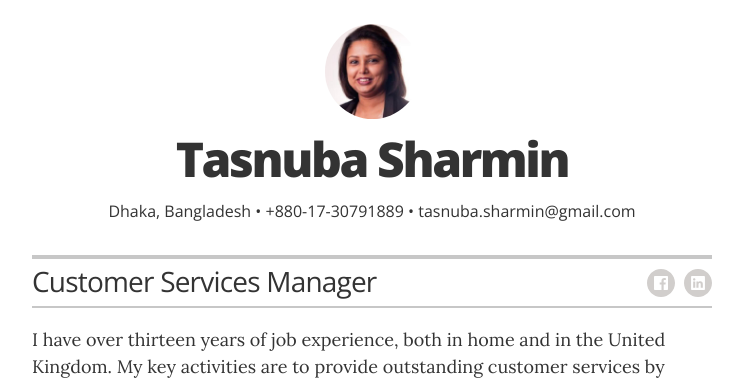
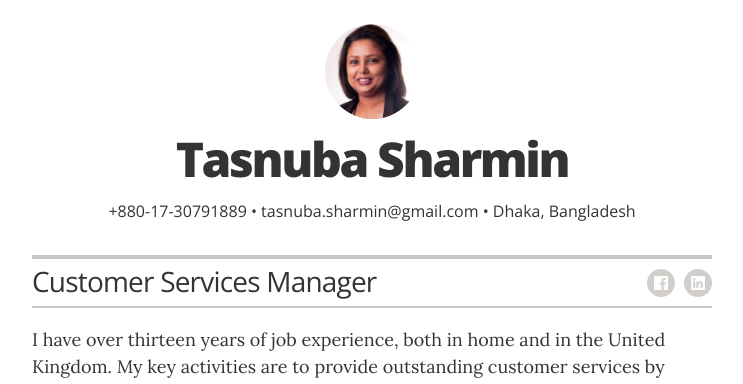
Before and after one commit to Tasnuba-s/resume, a Jekyll site: the page built from index.html, in a window 1280 px wide and 900 px high. Shown: the top 384 px of the window, without its empty margins (268-1011 px from the left). Built offline with Jekyll 4.4.1, drawn with Linux system fonts in a browser that asks for light colours.

```diff
--- a/_config.yml
+++ b/_config.yml
@@ -20,7 +20,7 @@ resume_contact_email:           "tasnuba.sharmin@gmail.com"
 resume_contact_telephone:       "+880-17-30791889"
 resume_contact_address:         "Dhaka, Bangladesh"
 
-resume_header_contact_info:     "Dhaka, Bangladesh • +880-17-30791889 • tasnuba.sharmin@gmail.com"
+resume_header_contact_info:     "+880-17-30791889 • tasnuba.sharmin@gmail.com • Dhaka, Bangladesh"
 display_header_contact_info:    "true"
 
 resume_header_intro: "<p>I have over thirteen years of job experience, both in home and in the United Kingdom. My key activities are to provide outstanding customer services by leading and motivating team members, meet agreed sales targets and KPI lines, quality assurance and complaint management. I have expertise in recruiting staff, and training and developing sales team. I possess astute business knowledge and actively contribute to business through improvements of working processes, productivity and cost. I am a passionate trainer and deliver training across the British Council South Asia region. I am proficient in computerized bookkeeping with over three years of job experience.</p>"
```
